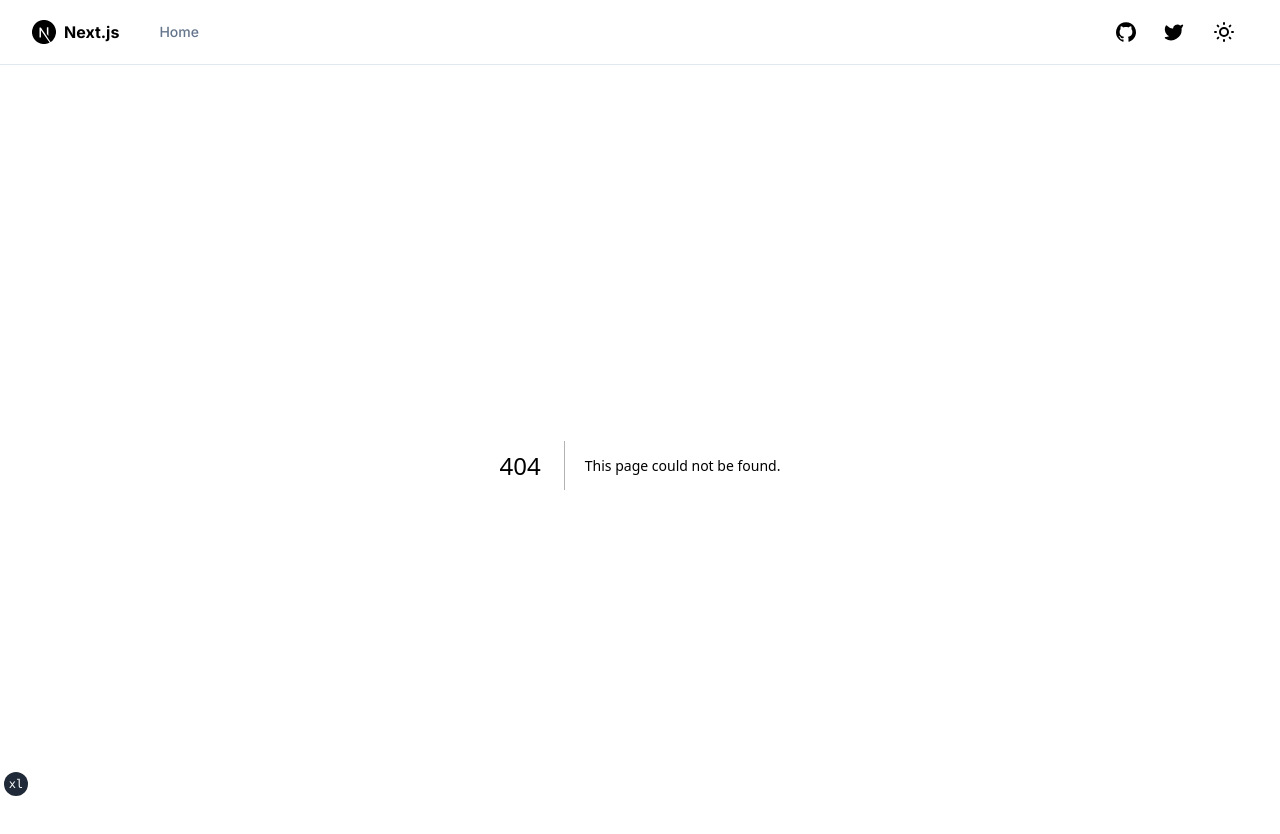
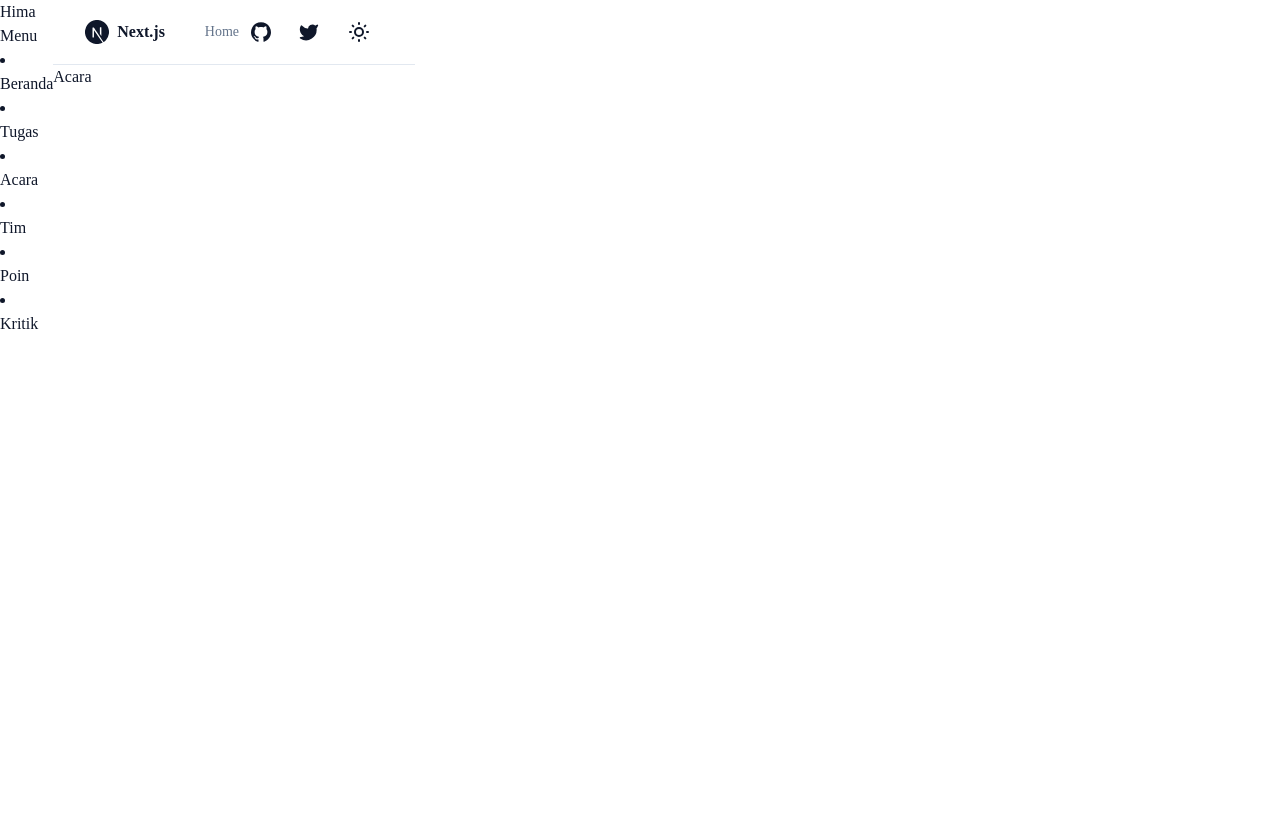
Before and after one commit to mensafri/organizingweb, a Next.js app: page /acara in a window 1280 px wide. Before the commit this address had no page. Shown: the top 834 px of the page. After the commit the page ends 800 px from the top, so only its background shows below. Built offline with nearby package versions, Linux system fonts and the light colour scheme.

Commit message:
first init

```diff
--- /dev/null
+++ b/app/acara/page.tsx
@@ -0,0 +1,7 @@
+import React from 'react'
+
+export default function Acara() {
+  return (
+    <div>Acara</div>
+  )
+}
--- /dev/null
+++ b/app/beranda/page.tsx
@@ -0,0 +1,7 @@
+import React from 'react'
+
+export default function Beranda() {
+  return (
+    <div>Beranda</div>
+  )
+}
--- /dev/null
+++ b/app/kritik/page.tsx
@@ -0,0 +1,7 @@
+import React from 'react'
+
+export default function Kritik() {
+  return (
+    <div>Kritik</div>
+  )
+}
--- a/app/layout.tsx
+++ b/app/layout.tsx
@@ -4,6 +4,7 @@ import { Metadata } from "next"
 import { siteConfig } from "@/config/site"
 import { fontSans } from "@/lib/fonts"
 import { cn } from "@/lib/utils"
+import Sidebar from "@/components/sidebar"
 import { SiteHeader } from "@/components/site-header"
 import { TailwindIndicator } from "@/components/tailwind-indicator"
 import { ThemeProvider } from "@/components/theme-provider"
@@ -35,17 +36,14 @@ export default function RootLayout({ children }: RootLayoutProps) {
       <html lang="en" suppressHydrationWarning>
         <head />
         <body
-          className={cn(
-            "min-h-screen bg-background font-sans antialiased",
-            fontSans.variable
-          )}
+          className='flex'
         >
           <ThemeProvider attribute="class" defaultTheme="system" enableSystem>
-            <div className="relative flex min-h-screen flex-col">
+            <Sidebar />
+            <div className="">
               <SiteHeader />
-              <div className="flex-1">{children}</div>
+              <div className="">{children}</div>
             </div>
-            <TailwindIndicator />
           </ThemeProvider>
         </body>
       </html>
--- /dev/null
+++ b/app/poin/page.tsx
@@ -0,0 +1,7 @@
+import React from 'react'
+
+export default function Poin() {
+  return (
+    <div>Poin</div>
+  )
+}
--- /dev/null
+++ b/app/tim/page.tsx
@@ -0,0 +1,7 @@
+import React from 'react'
+
+export default function Tim() {
+  return (
+    <div>page</div>
+  )
+}
--- /dev/null
+++ b/app/tugas/page.tsx
@@ -0,0 +1,7 @@
+import React from 'react'
+
+export default function Tugas() {
+  return (
+    <div>Tugas</div>
+  )
+}
--- /dev/null
+++ b/components/sidebar.tsx
@@ -0,0 +1,92 @@
+"use client"
+
+import React, { useState } from "react"
+import Link from "next/link"
+import { ClipboardCheck, Home } from "lucide-react"
+import { Menu, MenuItem, ProSidebar } from "react-pro-sidebar"
+
+// interface MenuItem {
+//   title: string
+//   path: string
+//   icon: JSX.Element
+//   selected: string
+//   setSelected(selected: string): void
+// }
+
+const Item = ({ title, path, icon, selected, setSelected }: any) => {
+  return (
+    <MenuItem
+      active={selected === title}
+      onClick={() => setSelected(title)}
+      icon={icon}
+    >
+      <Link href={path}>
+        <p>{title}</p>
+      </Link>
+    </MenuItem>
+  )
+}
+
+export default function Sidebar() {
+  const [isCollapsed, setIsCollapsed] = useState(false)
+  const [selected, setSelected] = useState("Beranda")
+
+  return (
+    <div className="">
+      <ProSidebar collapsed={isCollapsed}>
+        <Menu>
+          <MenuItem onClick={() => setIsCollapsed(!isCollapsed)}>
+            <h1>Hima</h1>
+            <p>Menu</p>
+          </MenuItem>
+        </Menu>
+        {/* Item Menu */}
+        <div>
+          <Item
+            title="Beranda"
+            path="/beranda"
+            icon={<i className="fas fa-tachometer-alt"></i>}
+            selected={selected}
+            setSelected={setSelected}
+          />
+          <Item
+            title="Tugas"
+            path="/tugas"
+            icon={<i className="fas fa-users"></i>}
+            selected={selected}
+            setSelected={setSelected}
+          />
+          <Item
+            title="Acara"
+            path="/acara"
+            icon={<i className="fas fa-cog"></i>}
+            selected={selected}
+            setSelected={setSelected}
+          />
+          <Item
+            title="Tim"
+            path="/tim"
+            icon={<i className="fas fa-sign-out-alt"></i>}
+            selected={selected}
+            setSelected={setSelected}
+          />
+          <Item
+            title="Poin"
+            path="/poin"
+            icon={<i className="fas fa-sign-out-alt"></i>}
+            selected={selected}
+            setSelected={setSelected}
+          />
+          <Item
+            title="Kritik"
+            path="/kritik"
+            icon={<i className="fas fa-sign-out-alt"></i>}
+            selected={selected}
+            setSelected={setSelected}
+          />
+        </div>
+        {/* Lainnya */}
+      </ProSidebar>
+    </div>
+  )
+}
--- a/package.json
+++ b/package.json
@@ -22,6 +22,7 @@
     "next-themes": "^0.2.1",
     "react": "^18.2.0",
     "react-dom": "^18.2.0",
+    "react-pro-sidebar": "^0.7.1",
     "sharp": "^0.31.3",
     "tailwind-merge": "^1.12.0",
     "tailwindcss-animate": "^1.0.5"
```
Also changed, not shown: 1 other file (tests, documents, lock files or other folders).
